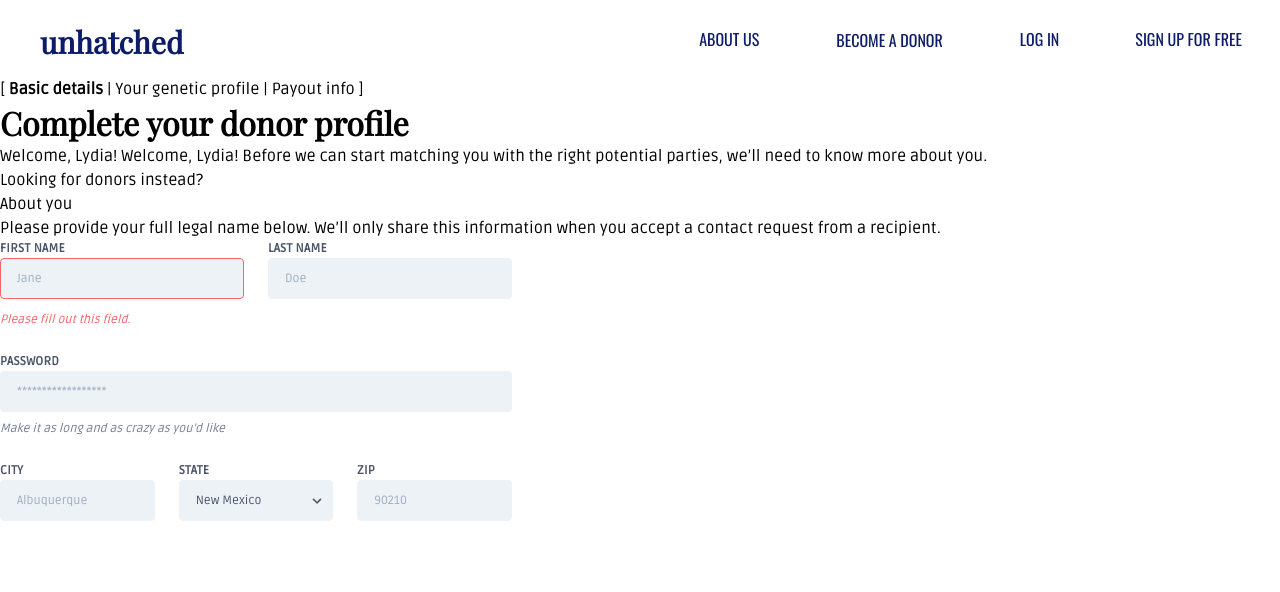
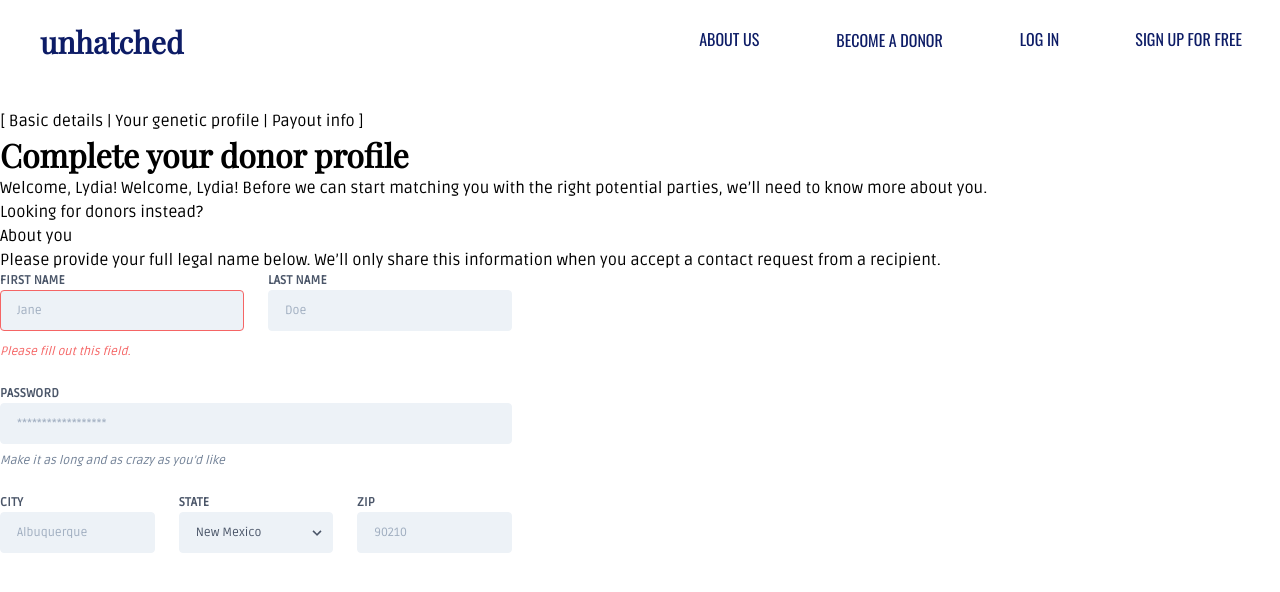
Before and after one commit to theunhatched/unhatched, a Next.js app: page /donor in a window 1280 px wide. Shown: the top 592 px of the page. Built offline with nearby package versions, Linux system fonts and the light colour scheme; no server answers.

Commit message:
Use Next.js 10 links (#182)
* update link style

* correct style of links

* update test

```diff
--- a/components/header/nav-item.js
+++ b/components/header/nav-item.js
@@ -5,9 +5,7 @@ import cx from 'classnames'
 
 const NavItem = ({ href, children, cta }) => (
   <li className={cx({ NavItem: true, CTA: cta })}>
-    <Link href={href}>
-      <a>{children}</a>
-    </Link>
+    <Link href={href}>{children}</Link>
     <style jsx>{`
       .NavItem {
         font-size: 16px;
--- a/components/layout.js
+++ b/components/layout.js
@@ -2,15 +2,15 @@ import React from 'react'
 import PropTypes from 'prop-types'
 import Head from './head'
 import Header from './header'
-import Footer from './footer'
+// import Footer from './footer'
 
 const Layout = ({ style, children }) => (
   <>
     <div className="Layout">
       <Head />
       <Header style={style} />
-      <main>{children}</main>
-      <Footer style={style} />
+      <main className="container mx-auto pt-8">{children}</main>
+      {/* <Footer style={style} /> */}
     </div>
     <style jsx>{`
       .Layout {
--- a/components/profile-steps.js
+++ b/components/profile-steps.js
@@ -1,22 +1,23 @@
 import React from 'react'
 import PropTypes from 'prop-types'
 import cx from 'classnames'
+import Link from 'next/link'
 
 const Footer = ({ active }) => {
   return (
     <>
       [{' '}
-      <a href="/donor" className={cx({ active: active === 'basic' })}>
+      <Link href="/donor" className={cx({ active: active === 'basic' })}>
         Basic details
-      </a>{' '}
+      </Link>{' '}
       |{' '}
-      <a href="/profile" className={cx({ active: active === 'profile' })}>
+      <Link href="/profile" className={cx({ active: active === 'profile' })}>
         Your genetic profile
-      </a>{' '}
+      </Link>{' '}
       |{' '}
-      <a href="/payment" className={cx({ active: active === 'payout' })}>
+      <Link href="/payment" className={cx({ active: active === 'payout' })}>
         Payout info
-      </a>{' '}
+      </Link>{' '}
       ]
       <style jsx>
         {`
--- a/tailwind.config.js
+++ b/tailwind.config.js
@@ -7,6 +7,9 @@ module.exports = {
   },
   purge: ['./components/**/*.{js,jsx}', './pages/**/*.{js,jsx}'],
   theme: {
+    container: {
+      center: true,
+    },
     extend: {
       colors: {
         'accent-1': '#333',
```
Also changed, not shown: 1 other file (tests, documents, lock files or other folders).
